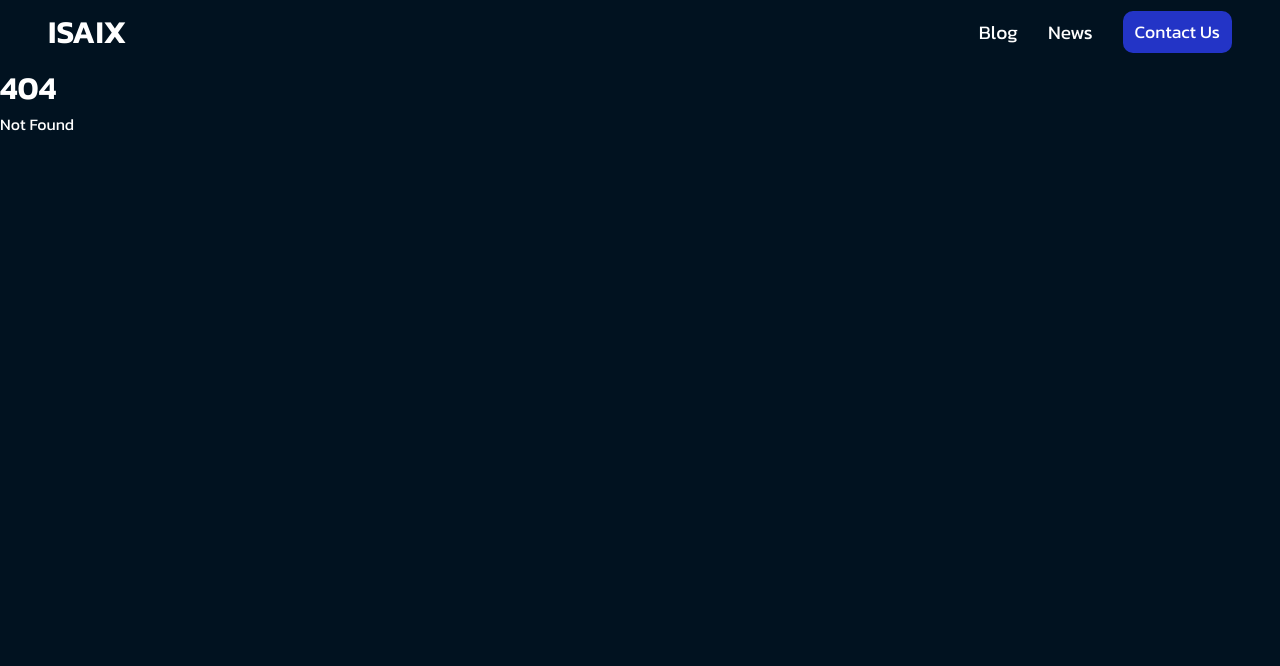
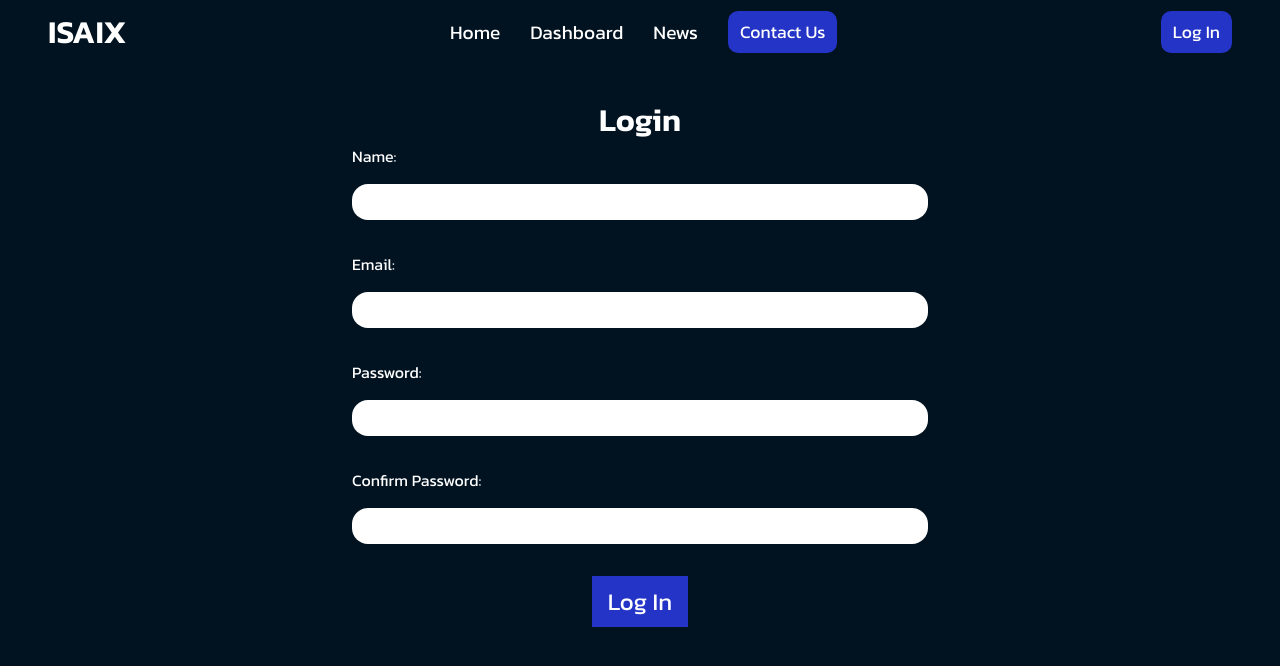
Before and after one commit to macsta31/darkwebscanner, a SvelteKit app: page /login in a window 1280 px wide. Before the commit this address had no page. Shown: the top 666 px of the page. Built offline with nearby package versions, Linux system fonts and the light colour scheme.

Commit message:
auth store and supabase integration

```diff
--- a/package.json
+++ b/package.json
@@ -25,6 +25,7 @@
 	"type": "module",
 	"dependencies": {
 		"@popperjs/core": "^2.11.8",
+		"@supabase/supabase-js": "^2.26.0",
 		"@types/d3": "^7.4.0",
 		"@vercel/analytics": "^1.0.1",
 		"d3": "^7.8.5",
--- /dev/null
+++ b/src/lib/authStore.ts
@@ -0,0 +1,22 @@
+import { writable } from 'svelte/store';
+import { supabase } from './supabaseClient';
+
+// Create the store and initialize it with the current user.
+async function getSession(){
+    const session = (await supabase.auth.getSession())?.data?.session
+    if(session){
+        return session
+    }
+    return null
+}
+
+export const user = writable(await getSession());
+
+supabase.auth.onAuthStateChange((event, session) => {
+    if (event === 'SIGNED_OUT') {
+        user.set(null);
+
+    } else if (session) {
+        user.set(session);
+    }
+});
--- /dev/null
+++ b/src/lib/supabaseClient.ts
@@ -0,0 +1,5 @@
+import { createClient } from '@supabase/supabase-js'
+
+// console.log(env.SECRET_SUPABASEANON, env.SECRET_SUPABASEURL)
+
+export const supabase = createClient("https://izeiladsjnpvparvnxoe.supabase.co", "eyJhbGciOiJIUzI1NiIsInR5cCI6IkpXVCJ9.eyJpc3MiOiJzdXBhYmFzZSIsInJlZiI6Iml6ZWlsYWRzam5wdnBhcnZueG9lIiwicm9sZSI6ImFub24iLCJpYXQiOjE2ODk2MTI4MDksImV4cCI6MjAwNTE4ODgwOX0.M-noIDQKHu4U030DSTZlMzPN3o9rZmKg7Y1VU5nB4Mw")
--- a/src/routes/+layout.svelte
+++ b/src/routes/+layout.svelte
@@ -1,15 +1,34 @@
 <script lang="ts">
-    import type { LayoutData } from './$types';
+    import { onMount } from 'svelte';
+    import { supabase } from '$lib/supabaseClient';
     import { dev } from '$app/environment';
     import { inject } from '@vercel/analytics';
     import { navigating } from '$app/stores';
+    import { user } from '$lib/authStore';
 
     inject({ mode: dev ? 'development' : 'production' });
 
     import '../global.css'
-  import Loader from '../components/Loader.svelte';
+    import Loader from '../components/Loader.svelte';
 
-    // export let data: LayoutData;
+    const handleLogin = async () => {
+        const res = await supabase.auth.signInWithPassword({
+            email: 'mackstathis@gmail.com',
+            password: 'admin123'
+        })
+        // console.log(res)
+    }
+
+    const handleLogout = async () => {
+        const res = await supabase.auth.signOut();
+    }
+    let dashboardSwitch: string | undefined
+    $: if($user){
+        dashboardSwitch = $user.user.email
+    }
+    else{
+        dashboardSwitch = "login"
+    }
 </script>
 
 
@@ -21,10 +40,16 @@
         <header>
             <h1>ISAIX</h1>
             <nav>
-                <a href="/blog">Blog</a>
+                <a href="/">Home</a>
+                <a href="/{dashboardSwitch}">Dashboard</a>
                 <a href="/news">News</a>
                 <button>Contact Us</button>
             </nav>
+            {#if $user}
+                <button on:click={() => handleLogout()} >Log Out</button>
+            {:else}
+                <button on:click={() => handleLogin()}>Log In</button>
+            {/if}
         </header>
         <slot />
     {/if}
--- /dev/null
+++ b/src/routes/[email]/+page.svelte
@@ -0,0 +1,6 @@
+<script lang="ts">
+
+
+    export let data;
+    console.log(data)
+</script>
--- a/src/routes/email/+server.ts
+++ b/src/routes/email/+server.ts
@@ -1,8 +1,6 @@
-import { env } from '$env/dynamic/private';
-// import Hello from '$lib/emails/EmailResults.svelte';
-import nodemailer from 'nodemailer';
 import { json } from '@sveltejs/kit';
 import { VITE_APIKEY, VITE_DOMAIN } from '$env/static/private';
+import { supabase } from '$lib/supabaseClient.js';
 
 const API_KEY = VITE_APIKEY;
 const DOMAIN = VITE_DOMAIN;
@@ -46,8 +44,67 @@ async function sendMail(searchParam: any, scanResult: { Name: any; Title: any; D
     });
 }
 
+async function addDataClassesToDB(DataClasses:string[]){
+  DataClasses.forEach(async (dataClass: string) => {
+    const { data, error } = await supabase
+    .from('DataClasses')
+    .upsert([
+      {Name: dataClass},
+    ],
+    {
+      onConflict: 'Name'
+    })
+    // console.log(data, error)
+    return {data, error}
+  });
+}
+
+async function addBreachToDB(scanResult: { Name: any; Title: any; Domain: any; BreachDate: any; AddedDate: any; ModifiedDate: any; PwnCount: any; Description: any; DataClasses: any[]; LogoPath: any; IsVerified: any; IsFabricated: any; IsSensitive: any; IsSpamList: any; IsMalware: any; }[]){
+  try{
+
+
+    scanResult.forEach(async (result: { Name: any; Title: any; Domain: any; BreachDate: any; AddedDate: any; ModifiedDate: any; PwnCount: any; Description: any; DataClasses: any[]; LogoPath: any; IsVerified: any; IsFabricated: any; IsSensitive: any; IsSpamList: any; IsMalware: any; }) => {
+      await addDataClassesToDB(result.DataClasses)
+      await supabase
+      .from('Breach')
+      .upsert([
+        {
+          Name: result.Name,
+          Title: result.Title,
+          Domain: result.Domain,
+          BreachDate: result.BreachDate,
+          AddedDate: result.AddedDate,
+          ModifiedDate: result.ModifiedDate,
+          PwnCount: result.PwnCount,
+          Description: result.Description,
+          LogoPath: result.LogoPath,
+          IsVerified: result.IsVerified,
+          IsFabricated: result.IsFabricated,
+          IsSensitive: result.IsSensitive,
+          IsSpamList: result.IsSpamList,
+          IsMalware: result.IsMalware,
+        },
+      ],
+      {
+        onConflict: 'Name'
+      })
+    });
+    return {'message': 'Success'}
+  }
+  catch (error) {
+    return {'error': error}
+  }
+
+}
+
+
+
 export async function POST({ request }) {
   const { searchParam, scanResult } = await request.json();
-  const res = await sendMail(searchParam, scanResult);
-  return json(res)
+  // const res = await sendMail(searchParam, scanResult);
+  const retval = await addBreachToDB(scanResult)
+  console.log(retval)
+  // return json(res)
+  return json({retval})
+
 }
--- /dev/null
+++ b/src/routes/login/+page.svelte
@@ -0,0 +1,104 @@
+<script>
+    import {supabase} from '$lib/supabaseClient'
+
+    let signUpSwitch = true;
+    /**
+     * @type {any}
+    */
+    let name
+    /**
+     * @type {any}
+    */
+    let email
+    /**
+     * @type {any}
+    */
+    let password
+    /**
+     * @type {any}
+    */
+    let confirm
+
+    $: if (signUpSwitch && password !== confirm){
+
+    }
+</script>
+
+<main>
+    <div class="login">
+        <h1>Login</h1>
+        <form action="">
+            {#if signUpSwitch}
+                <label for="name">
+                    Name:
+                    <input type="text" required bind:value={name}>
+                </label>
+            {/if}
+            <label for="email">
+                Email:
+                <input type="text" required bind:value={email}>
+            </label>
+            <label for="password">
+                Password:
+                <input type="text" required bind:value={password}>
+            </label>
+            {#if signUpSwitch}
+                <label for="confirm">
+                    Confirm Password:
+                    <input type="text" required bind:value={confirm}>
+                </label>
+            {/if}
+            <button type="submit">Log In</button>
+        </form>
+    </div>
+</main>
+
+<style>
+    main{
+        position: relative;
+        width: 100%;
+        display: flex;
+        justify-content: center;
+    }
+
+    .login{
+        width: 50%;
+        display: flex;
+        flex-direction: column;
+        align-items: center;
+        padding: 2rem;
+        border-radius: 1rem;;
+
+    }
+
+    h1{
+        text-align: center;
+    }
+
+    form{
+        display: flex;
+        flex-direction: column;
+        width: 100%;
+        gap: 2rem;
+
+    }
+    label{
+        display: flex;
+        gap: 1rem;
+        align-items: center;
+        flex-wrap: wrap;
+    }
+    input{
+        width: 100%;
+        padding: 0.5rem 1rem;
+        border-radius: 1rem;
+        border: none;
+    }
+    button{
+        background-color: var(--accent);
+        width:max-content;
+        align-self: center;
+        padding: 0.5rem 1rem;
+        font-size: 1.5rem;
+    }
+</style>
```
Also changed, not shown: src/routes/[email]/+page.server.ts (added, +9 -0 lines), 1 other file (tests, documents, lock files or other folders).
